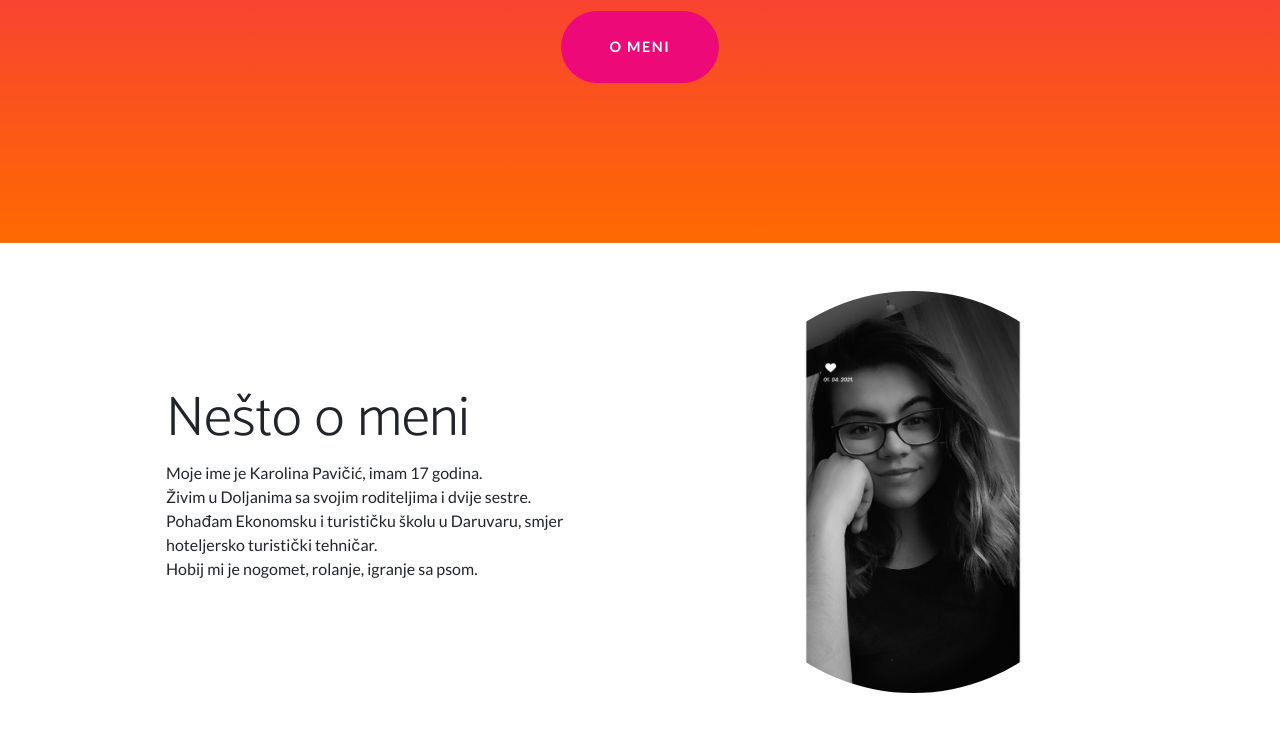
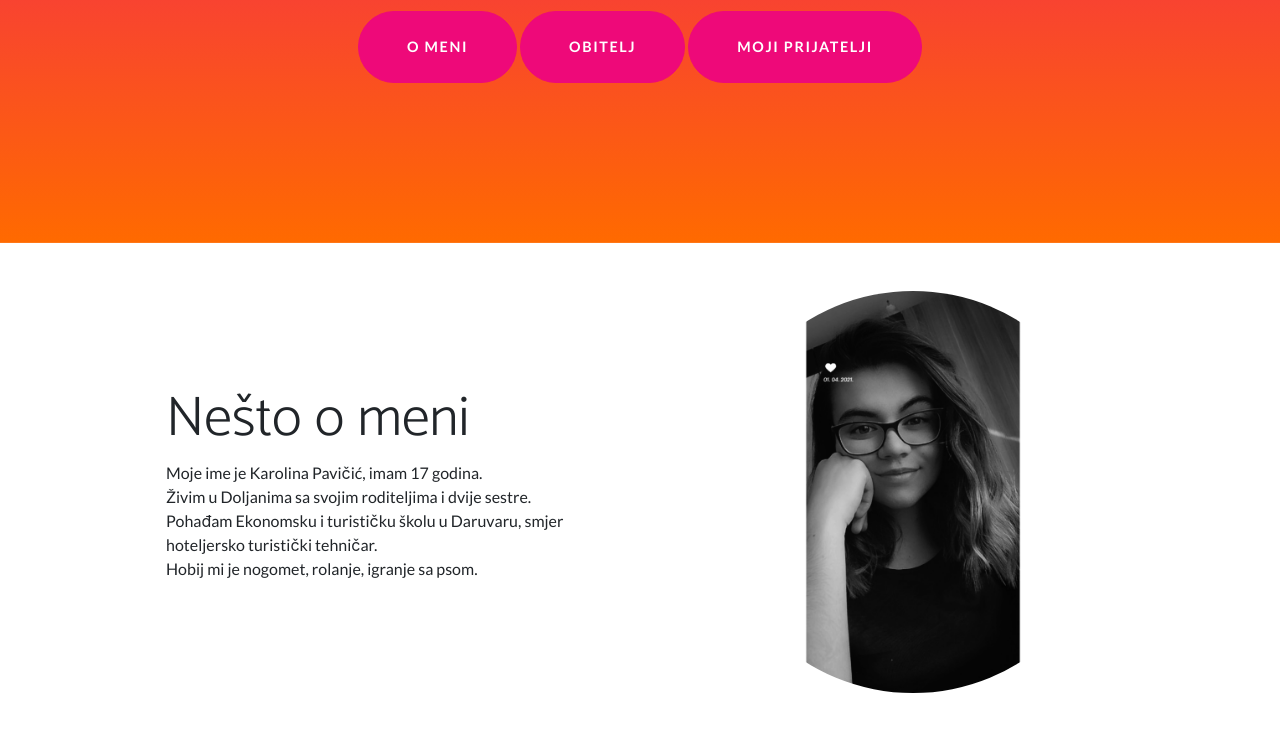
Before and after one commit to Karolinapavicic1810/OsobnaWebStranica, a plain HTML site: page index.html in a window 1280 px wide. Shown: the part 367-1100 px from the top of the page. Drawn offline with nearby package versions, Linux system fonts and the light colour scheme.

Commit message:
Add files via upload

```diff
--- a/index.html
+++ b/index.html
@@ -17,6 +17,7 @@
     </head>
     <body id="page-top">
         <!-- Navigation-->
+
         <nav class="navbar navbar-expand-lg navbar-dark navbar-custom fixed-top">
             <div class="container px-5">
                 <button class="navbar-toggler" type="button" data-bs-toggle="collapse" data-bs-target="#navbarResponsive" aria-controls="navbarResponsive" aria-expanded="false" aria-label="Toggle navigation"><span class="navbar-toggler-icon"></span></button>
@@ -30,7 +31,10 @@
                 <div class="container px-5">
                     <h1 class="masthead-heading mb-0">Karolina Pavičić</h1>
                     <a class="btn btn-primary btn-xl rounded-pill mt-5" href="#scroll">O meni</a>
-
+					<a class="btn btn-primary btn-xl rounded-pill mt-5" href="#obitelj">Obitelj</a>
+					<a class="btn btn-primary btn-xl rounded-pill mt-5" href="#pr">Moji prijatelji</a>
+				</div>
+			</div>
         </header>
         <!-- Content section 1-->
         <section id="scroll">
@@ -49,7 +53,7 @@
             </div>
         </section>
         <!-- Content section 2-->
-        <section>
+        <section id="obitelj">
             <div class="container px-5">
                 <div class="row gx-5 align-items-center">
                     <div class="col-lg-6">
@@ -65,7 +69,7 @@
             </div>
         </section>
         <!-- Content section 3-->
-        <section>
+        <section id="pr">
             <div class="container px-5">
                 <div class="row gx-5 align-items-center">
                     <div class="col-lg-6 order-lg-2">
```
